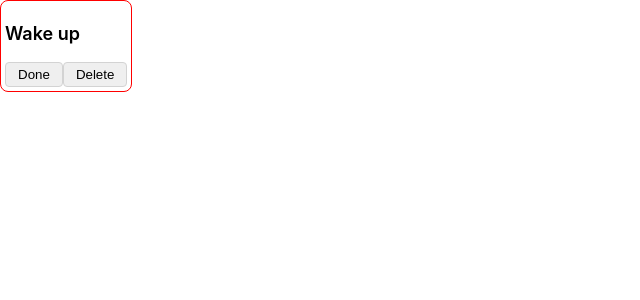
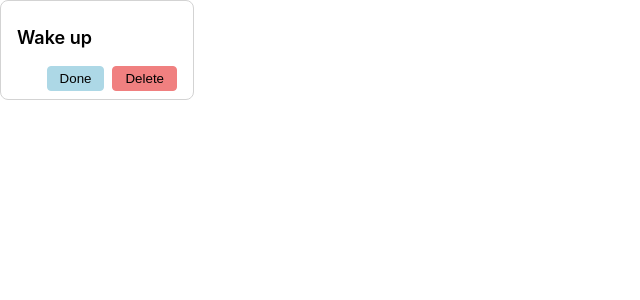
Before and after one commit to dyankristoper/react-todo-app, a React (Create React App) app: page / in a window 1280 px wide. Shown: the top 300 px of the page, without its empty margins (0-640 px from the left). Built offline with nearby package versions, Linux system fonts and the light colour scheme.

Commit message:
Feat: Commit changes

```diff
--- a/src/components/TodoItem.jsx
+++ b/src/components/TodoItem.jsx
@@ -6,8 +6,8 @@ const TodoItem = ({ name, status }) => {
     <TodoItemContainer status={ status }>
       <p>{ name }</p>
       <div className='action-btn'>
-        <Button>Done</Button>
-        <Button>Delete</Button>
+        <Button success>Done</Button>
+        <Button danger>Delete</Button>
       </div>
     </TodoItemContainer>
   )
--- a/src/components/styled/Button.styled.js
+++ b/src/components/styled/Button.styled.js
@@ -1,9 +1,20 @@
-import styled from 'styled-components';
+import styled, { css } from 'styled-components';
 
 const Button = styled.button`
     border: 1px solid lightgrey;
     border-radius: 4px;
     padding: 4px 12px;
+
+    ${ props => props.danger && css`
+        background-color: lightcoral;
+        border-color: lightcoral;
+        margin-left: 8px;
+    `}
+
+    ${ props => props.success && css`
+        background-color: lightblue;
+        border-color: lightblue;
+    `}
 `;
 
 export default Button;
--- a/src/components/styled/TodoItemContainer.styled.jsx
+++ b/src/components/styled/TodoItemContainer.styled.jsx
@@ -1,29 +1,26 @@
 import styled, { css } from 'styled-components';
 
 const TodoItemContainer = styled.div`
-    padding: 4px;
+    padding: 8px 16px;
 
     border: 1px solid lightgrey;
     border-radius: 8px;
 
     display: flex;
     flex-direction: column;
-    width: fit-content;
+    width: 10rem;
+    min-width: fit-content;
 
     > p {
         font-weight: 600;
         font-size: 18px;
     }
 
-    .action-btns{
+    .action-btn{
         display: flex;
         justify-content: flex-end;
     }
 
-    ${ props => props.status === 'pending' ? css`border-color: red` : css` border-color: blue `}
-
-
-
 `;
 
 export default TodoItemContainer;
```
